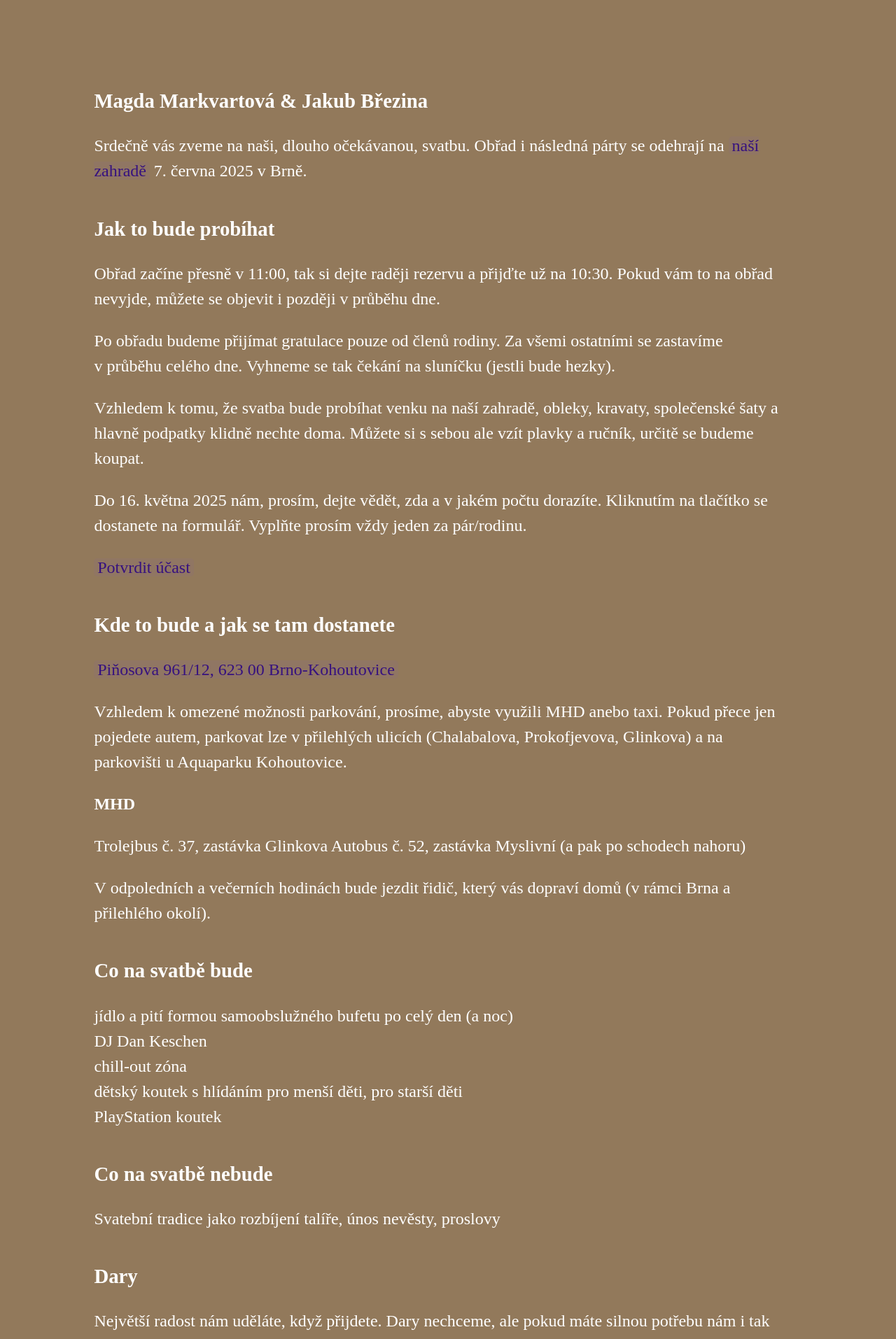
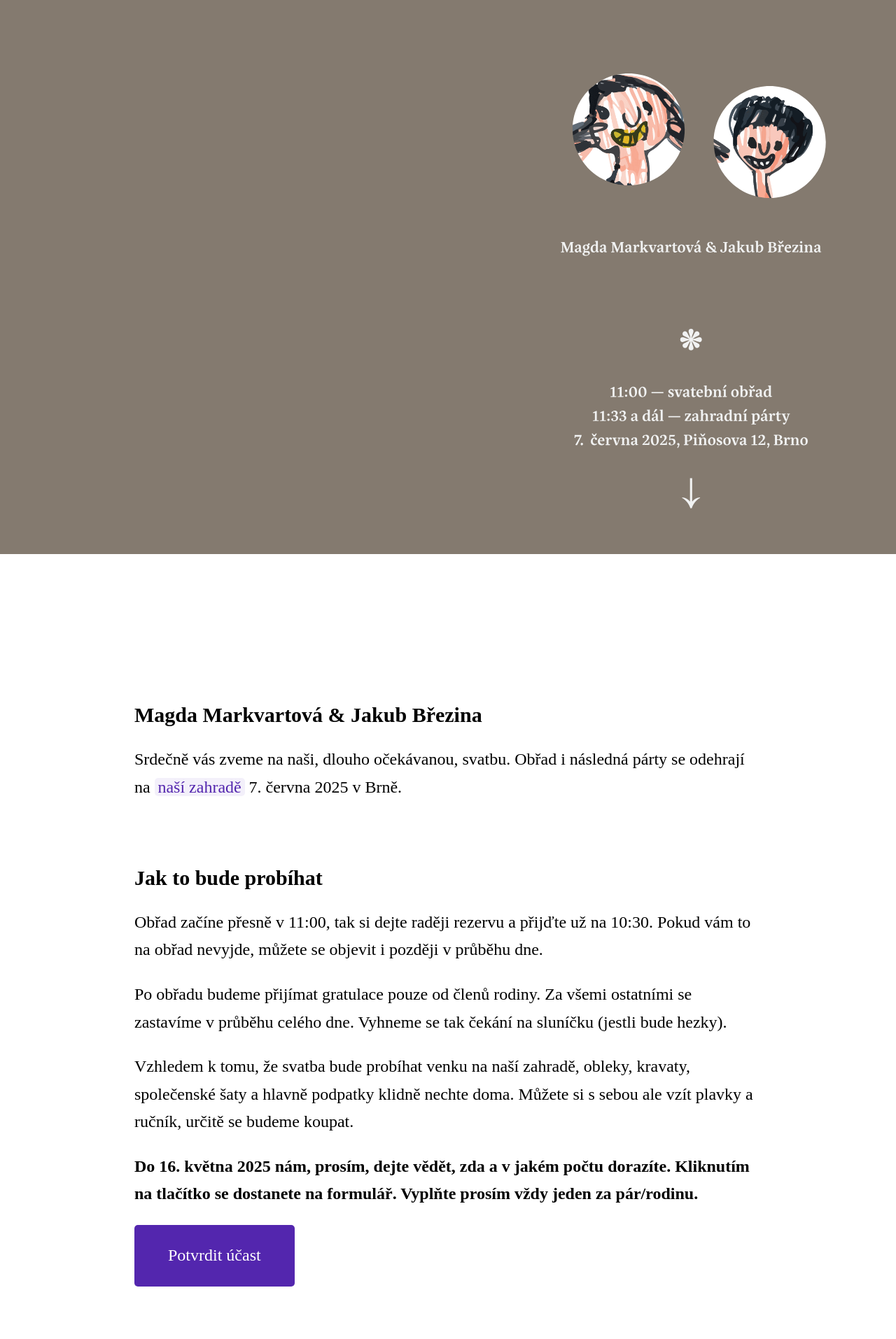
Before and after one commit to MrBrezina/magdasevdava-kubasezeni.cz, a Jekyll site: the page built from README.md, in a window 1280 px wide. Shown: the top 1914 px of the page at 70% size. Built offline with Jekyll 4.4.1, drawn with Linux system fonts in a browser that asks for light colours; some web fonts are replaced; our own code applies the rules of GitHub Pages for plain Markdown files; some of the changed text lies outside the part shown.

Commit message:
Scrollable version with correct fonts

```diff
--- a/README.md
+++ b/README.md
@@ -18,7 +18,7 @@
 
 **Do 16. května 2025 nám, prosím, dejte vědět, zda a v jakém počtu dorazíte. Kliknutím na tlačítko se dostanete na formulář. Vyplňte prosím vždy jeden za pár/rodinu.**
 
-[Potvrdit účast](https://forms.gle/qPibzoxNnq4Zj4Sd6)
+[Potvrdit účast](https://forms.gle/qPibzoxNnq4Zj4Sd6){: .button}
 
 ## Kde to bude a jak se tam dostanete
 
--- a/_layouts/default.html
+++ b/_layouts/default.html
@@ -29,13 +29,21 @@
     <meta name="twitter:title" content="{{ site.title }}" />
     <meta name="twitter:description" content="{{ site.description }}" />
 
+    <!-- Adobe fonts -->
+    <link rel="stylesheet" href="https://use.typekit.net/wuz8exu.css">
+
     <!-- visitor analytics -->
     <script async defer data-domain="magdasevdava-kubasezeni.cz" src="https://plausible.io/js/plausible.js"></script>
 </head>
 
 <body>
+  <div>
+  <img src="/assets/header.svg">
   <section>
     {{ content }}
   </section>
+  <img src="/assets/footer.svg">
+  <img src="/assets/background.png">
+  </div>
 </body>
 </html>
--- a/assets/styles.css
+++ b/assets/styles.css
@@ -1,20 +1,20 @@
-/* Adapter Mono PE from Rosetta */
+/* Adapter  PE from Rosetta */
 
 @supports (font-variation-settings: initial) {
   @font-face {
       font-display: block;
-      font-family: "AdapterMonoVF";
+      font-family: "AdapterVF";
       font-weight: 100 900;
       font-style: normal;
-      src: url("https://webfonts.rosettatype.com/misc/AdapterMonoPEVFWeb-All.woff2") format("woff2");
+      src: url("https://webfonts.rosettatype.com/misc/AdapterPEVFWeb-All.woff2") format("woff2");
   }
 }
 
 :root {
-  --text: #fff;
-  --link-color: rgb(54, 17, 127);
-  --light-link-color: rgba(120, 77, 206, 0.065);
-  --background: rgb(146, 121, 91);
+  --text: #000;
+  --link-color: rgb(83, 38, 174);
+  --light-link-color: rgba(83, 38, 174, 0.065);
+  --background: #FFF;
 }
 
 /* General */
@@ -22,53 +22,78 @@
 
 html {
   background: var(--background);
+  margin: 0;
+  padding: 0;
 }
 
-body, li, p, h1, h2, h3, h4, h5 {
+body {
+  margin: 0;
+  padding: 0;
+  background: var(--background);
+  background-image: url(/assets/background.png);
+  background-position: left top;
+  background-repeat: no-repeat;
+  background-size: 100% auto;
+  background-attachment: fixed;
+  font-family: "eskorte-latin", serif;
   color: var(--text);
-  font-family: AdapterMonoVF, serif;
   font-weight: 400;
+  font-style: normal;
   font-size: 24px;
-  line-height: 150%;
+  line-height: 165%;
+}
+
+img {
+  padding: 0;
+  margin: 0;
+  width: 100%;
+  display: block;
 }
 
 section {
-  padding: 3em 10% 5em 10%;
+  padding: 5em 8em 12em 8em;
+  margin: 0;
+  background: var(--background);
+}
+
+li, p, h1, h2, h3, h4, h5 {
+  font-weight: 400;
+  font-size: 100%;
+  max-width: 48em;
 }
 
 h1, h2, h3, h4 {
   font-size: 100%;
-  font-weight: 700;
+  font-weight: 600;
+  margin: 1.5em 0 0.5em;
 }
 
 h1 {
-  font-size: 2em;
-  margin: 1.2em 0 0.5em;
+  font-size: 250%;
 }
 
 h2 {
-  font-size: 1.2em;
-  margin: 1.5em 0 0.5em;
+  font-size: 125%;
+  margin-top: 3em;
 }
 
 p {
   margin: 1em 0;
-  max-width: 1000px;
+}
+
+li em, p em {
+  font-family: "eskorte-latin", serif;
+  font-weight: 400;
+  font-style: italic;
 }
 
 strong {
-  font-weight: 500;
-}
-
-em {
-  font-style: normal;
-  font-variation-settings: "ital" 1, "slnt" -13, "wght" 400;
-  font-feature-settings: "ss07" on;
+  font-weight: 600;
 }
 
 ul {
   padding-left: 0;
-  list-style-type: none;
+  list-style: circle;
 }
 
 a {
@@ -83,6 +108,15 @@
   text-decoration: underline;
 }
 
+a.button, a.button:hover {
+  text-decoration: none;
+  display: inline-block;
+  padding: 1em 2em;
+  color: var(--background);
+  background-color: var(--link-color);
+  text-decoration: none;
+}
+
 .hide {
   display: none;
 }
@@ -91,30 +125,23 @@
 
 @media (max-width: 1150px) {
   section {
-    width: 88%;
-    padding: 1em 7% 3em 5%;
+    width: auto;
+    padding: 3em 2em;
   }
 
-  body, li, h1, h2, h3, h4, h5 {
+  body {
     font-size: 14px;
-  }
-
-  p, p.intro {
-    font-size: 24px;
   }
 }
 
 @media (max-width: 800px) {
   section {
-    width: 90%;
-    padding: 1em 5% 3em 5%;
+    width: auto;
+    padding: 3em 2em;
   }
 
-  body, li, p, p.intro, h1, h2, h3, h4, h5 {
+  body {
     font-size: 14px;
-  }
-
-  p.intro {
-    font-variation-settings: "ital" 1, "slnt" -11, "wght" 700;
+    padding-bottom: 30vh;
   }
 }
```
Also changed, not shown: other parts of README.md (+0 -6 lines), assets/background.png (added), assets/background.svg (added), assets/footer.svg (added), assets/header.svg (added), 6 other files.
